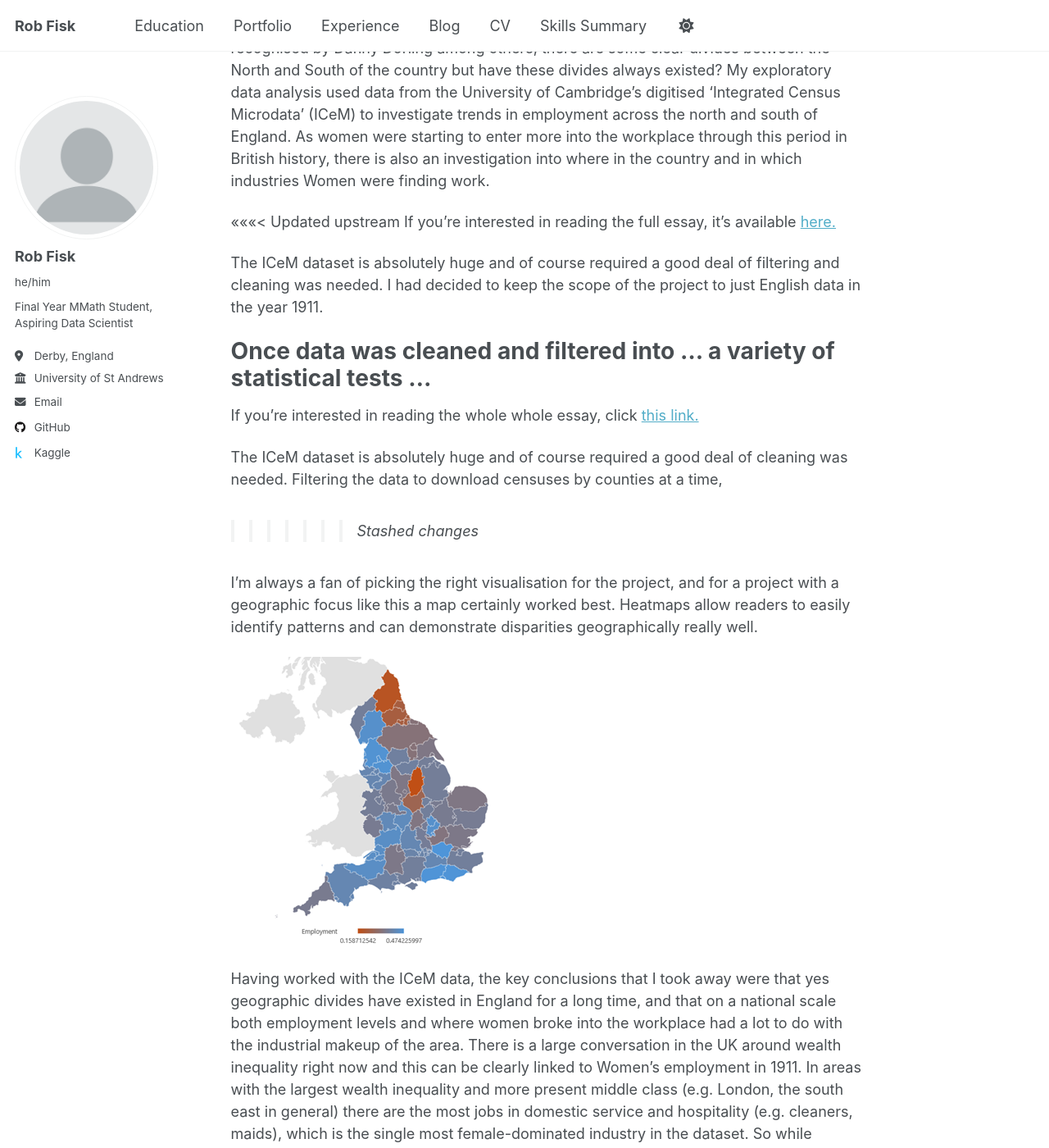
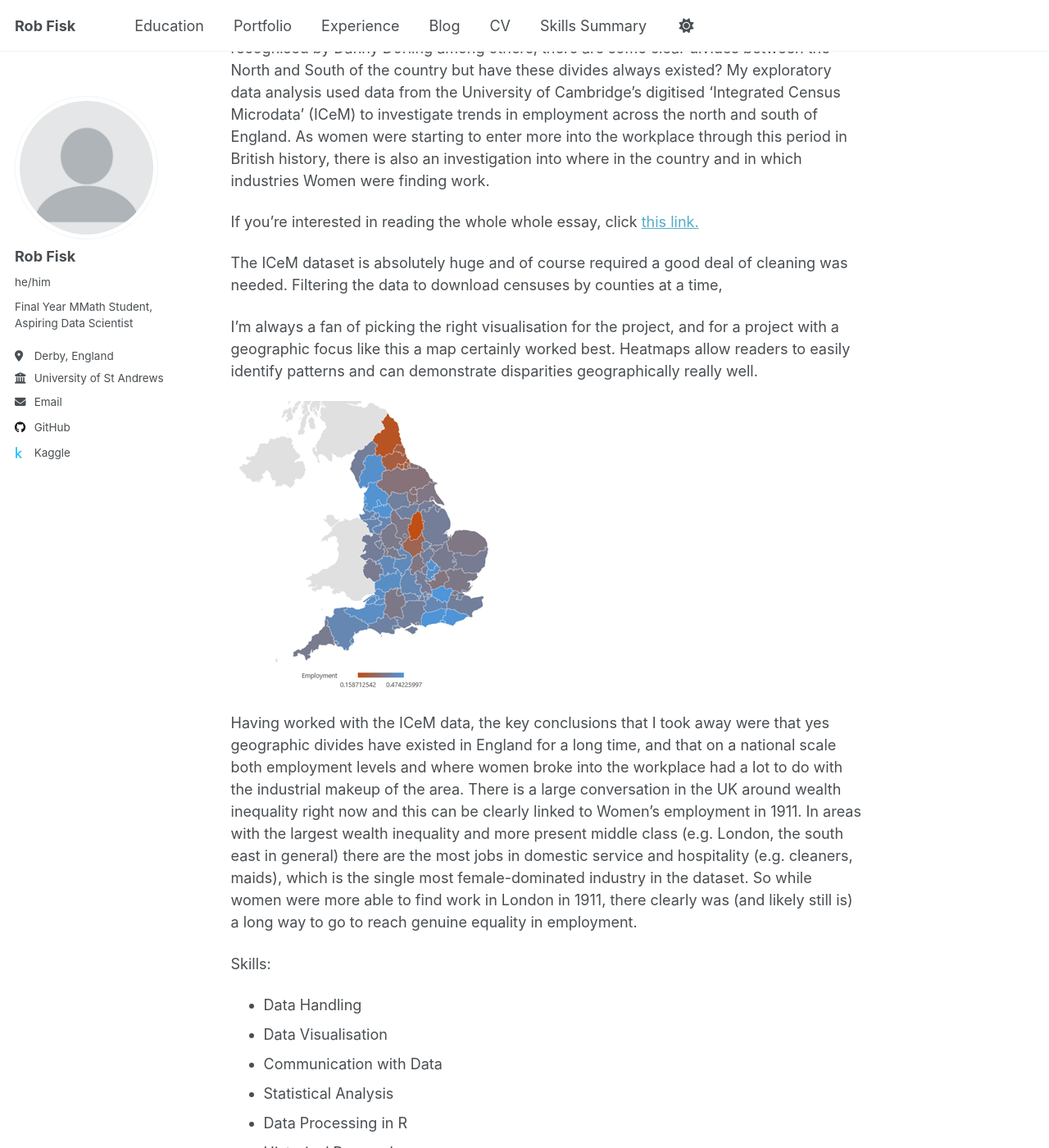
Before and after one commit to RobFisk/robfisk.github.io, a Jekyll site: the page built from _portfolio/Census-EDA.md, in a window 1280 px wide and 1400 px high, scrolled down 232 px. Shown: the whole window at 82% size. Built offline with Jekyll 4.4.1, drawn with Linux system fonts in a browser that asks for light colours; a script that is not in the unit is left out; some of the changed text lies outside the part shown.

Commit message:
fixed census

```diff
--- a/_portfolio/Census-EDA.md
+++ b/_portfolio/Census-EDA.md
@@ -6,17 +6,9 @@ collection: portfolio
 
 The year 1911 represents a pivotal moment in British history, after the industrial revolution and before the first world war. The England of today is of course massievly different from that of 1911, with huge technological, political and economic strides being made. Today, as recognised by Danny Dorling among others, there are some clear divides between the North and South of the country but have these divides always existed? My exploratory data analysis used data from the University of Cambridge's digitised 'Integrated Census Microdata' (ICeM) to investigate trends in employment across the north and south of England. As women were starting to enter more into the workplace through this period in British history, there is also an investigation into where in the country and in which industries Women were finding work.
 
-<<<<<<< Updated upstream
-If you're interested in reading the full essay, it's available [here.](https://docs.google.com/document/d/1h6D6l84FYkil7fFmA_ZrvJi1nJrXDpI-4efFus1zTlE/edit?usp=sharing)
-
-The ICeM dataset is absolutely huge and of course required a good deal of filtering and cleaning was needed. I had decided to keep the scope of the project to just English data in the year 1911.
-
-Once data was cleaned and filtered into ... a variety of statistical tests ...
-=======
 If you're interested in reading the whole whole essay, click [this link.](https://docs.google.com/document/d/1h6D6l84FYkil7fFmA_ZrvJi1nJrXDpI-4efFus1zTlE/edit?usp=sharing)
 
 The ICeM dataset is absolutely huge and of course required a good deal of cleaning was needed. Filtering the data to download censuses by counties at a time,
->>>>>>> Stashed changes
 
 I'm always a fan of picking the right visualisation for the project, and for a project with a geographic focus like this a map certainly worked best. Heatmaps allow readers to easily identify patterns and can demonstrate disparities geographically really well.
 
@@ -24,17 +16,10 @@ I'm always a fan of picking the right visualisation for the project, and for a p
 
 Having worked with the ICeM data, the key conclusions that I took away were that yes geographic divides have existed in England for a long time, and that on a national scale both employment levels and where women broke into the workplace had a lot to do with the industrial makeup of the area. There is a large conversation in the UK around wealth inequality right now and this can be clearly linked to Women's employment in 1911. In areas with the largest wealth inequality and more present middle class (e.g. London, the south east in general) there are the most jobs in domestic service and hospitality (e.g. cleaners, maids), which is the single most female-dominated industry in the dataset. So while women were more able to find work in London in 1911, there clearly was (and likely still is) a long way to go to reach genuine equality in employment.
 
-<<<<<<< Updated upstream
-Skills Developed:
- * Data Processing in R
- * Historical Research
- * Statistical Techinques
- * Data Visualisation
- * Communication using Data
-=======
 Skills:
  * Data Handling
  * Data Visualisation
- * Communicating findings
+ * Communication with Data
  * Statistical Analysis
->>>>>>> Stashed changes
+ * Data Processing in R
+ * Historical Research
```
